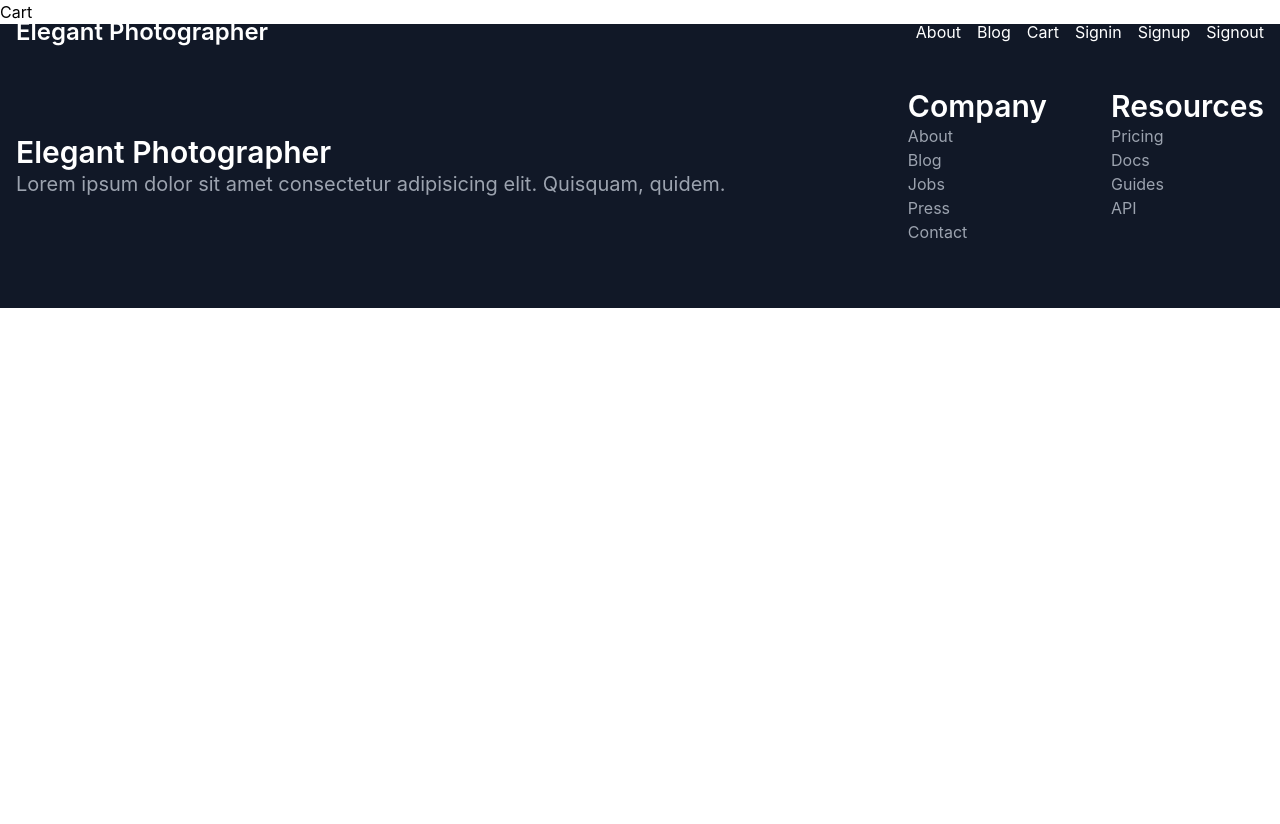
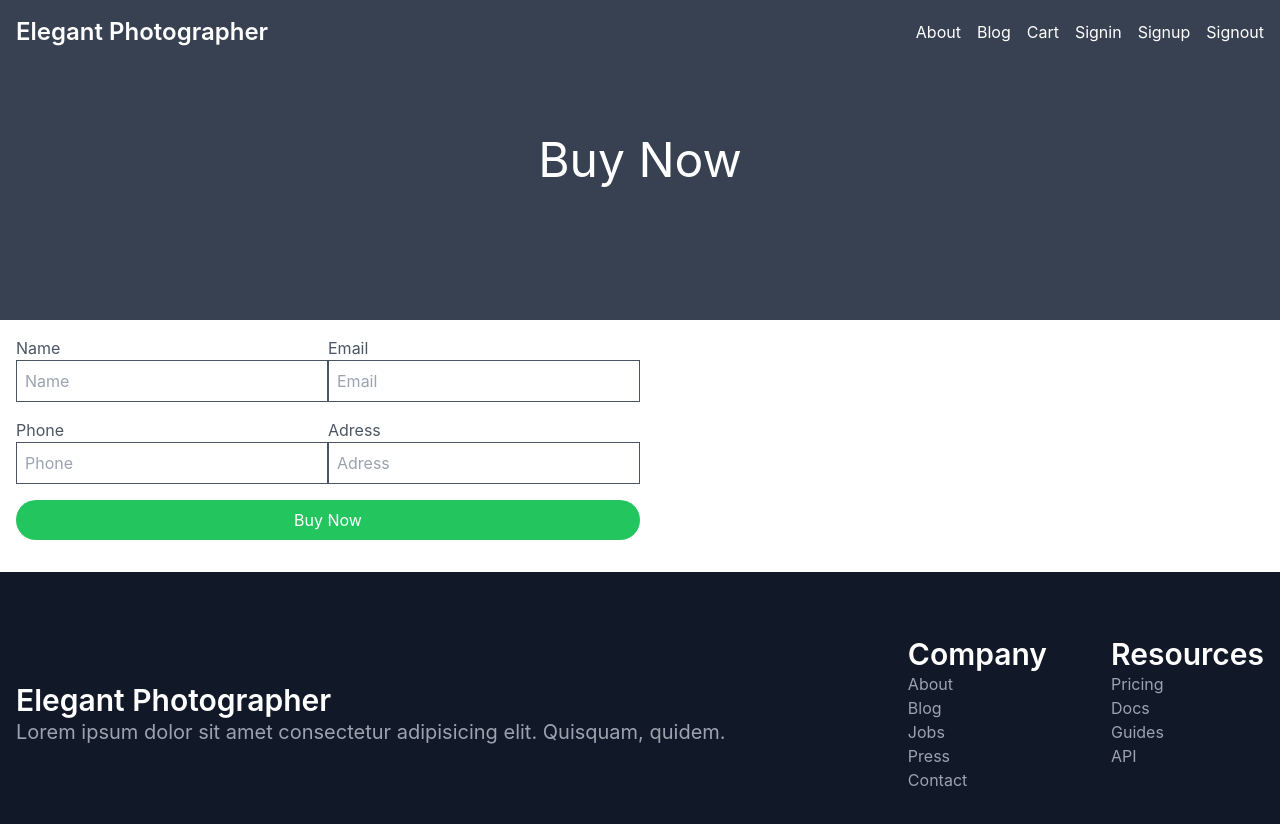
Before and after one commit to nhridoy/independent-service-provider, a React (Create React App) app: page /cart/1 in a window 1280 px wide. Shown: the top 824 px of the page. Before the commit the page ends 800 px from the top, so only its background shows below. Built offline with nearby package versions, Linux system fonts and the light colour scheme.

Commit message:
Cart Form

```diff
--- a/src/pages/Cart/Cart.js
+++ b/src/pages/Cart/Cart.js
@@ -1,7 +1,71 @@
 import React from "react";
+import { useParams } from "react-router-dom";
 
-const Cart = () => {
-  return <div>Cart</div>;
+const Cart = (props) => {
+  const { id } = useParams();
+  console.log(props);
+  return (
+    <div>
+      <div className="relative z-0 top-0 h-[40vh] flex items-center justify-center  bg-gray-700 w-full p-4">
+        <h1 className="text-white text-5xl">Buy Now</h1>
+      </div>
+      <form className="p-4">
+        <div className="flex flex-col md:flex-row">
+          <div className="flex gap-4 flex-col md:w-1/2">
+            <div className="flex flex-col md:flex-row">
+              <div className="flex flex-col md:w-1/2">
+                <label className="text-gray-600">
+                  <span className="text-gray-600">Name</span>
+                  <input
+                    className="border border-gray-600 p-2 w-full"
+                    type="text"
+                    placeholder="Name"
+                  />
+                </label>
+              </div>
+              <div className="flex flex-col md:w-1/2">
+                <label className="text-gray-600">
+                  <span className="text-gray-600">Email</span>
+                  <input
+                    className="border border-gray-600 p-2 w-full"
+                    type="text"
+                    placeholder="Email"
+                  />
+                </label>
+              </div>
+            </div>
+            <div className="flex flex-col md:flex-row">
+              <div className="flex flex-col md:w-1/2">
+                <label className="text-gray-600">
+                  <span className="text-gray-600">Phone</span>
+                  <input
+                    className="border border-gray-600 p-2 w-full"
+                    type="text"
+                    placeholder="Phone"
+                  />
+                </label>
+              </div>
+
+              <div className="flex flex-col md:w-1/2">
+                <label className="text-gray-600">
+                  <span className="text-gray-600">Adress</span>
+                  <input
+                    className="border border-gray-600 p-2 w-full"
+                    type="text"
+                    placeholder="Adress"
+                  />
+                </label>
+              </div>
+            </div>
+
+            <button className="text-white my-4 bg-green-500 py-2 px-4 rounded-full text-center mt-auto">
+              Buy Now
+            </button>
+          </div>
+        </div>
+      </form>
+    </div>
+  );
 };
 
 export default Cart;
```
